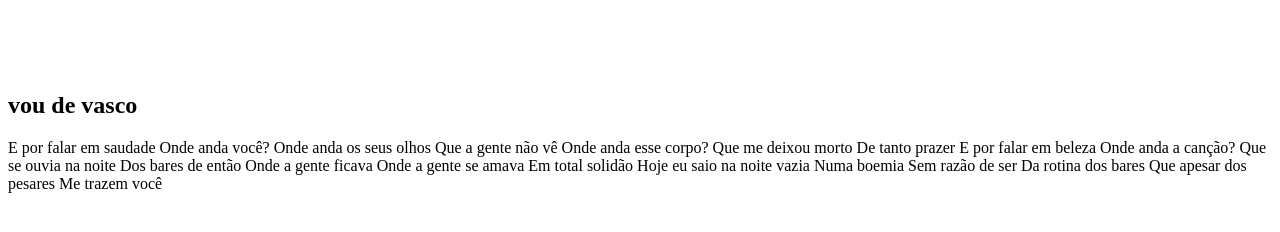
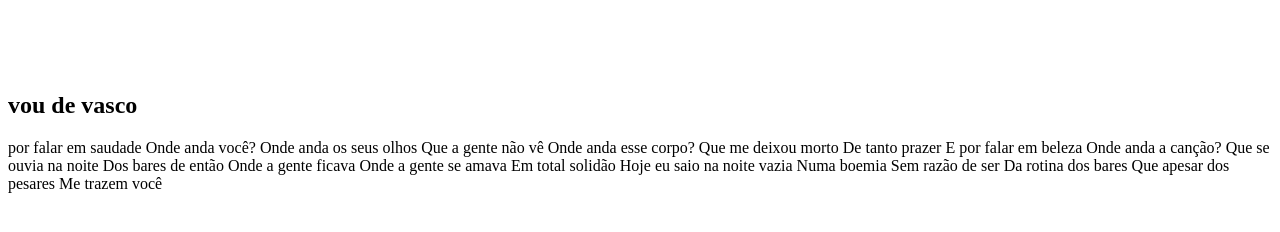
Before and after one commit to kalvoo777/mainecrafiti, a plain HTML site: page index.html in a window 1280 px wide. Shown: the part 48-280 px from the top of the page. Drawn offline with Linux system fonts and the light colour scheme.

Commit message:
minesss craft

```diff
--- a/index.html
+++ b/index.html
@@ -3,7 +3,7 @@
 
 <h2>vou de vasco</h2>
 
-<p>E por falar em saudade
+<p> por falar em saudade
     Onde anda você?
     Onde anda os seus olhos
     Que a gente não vê
```
